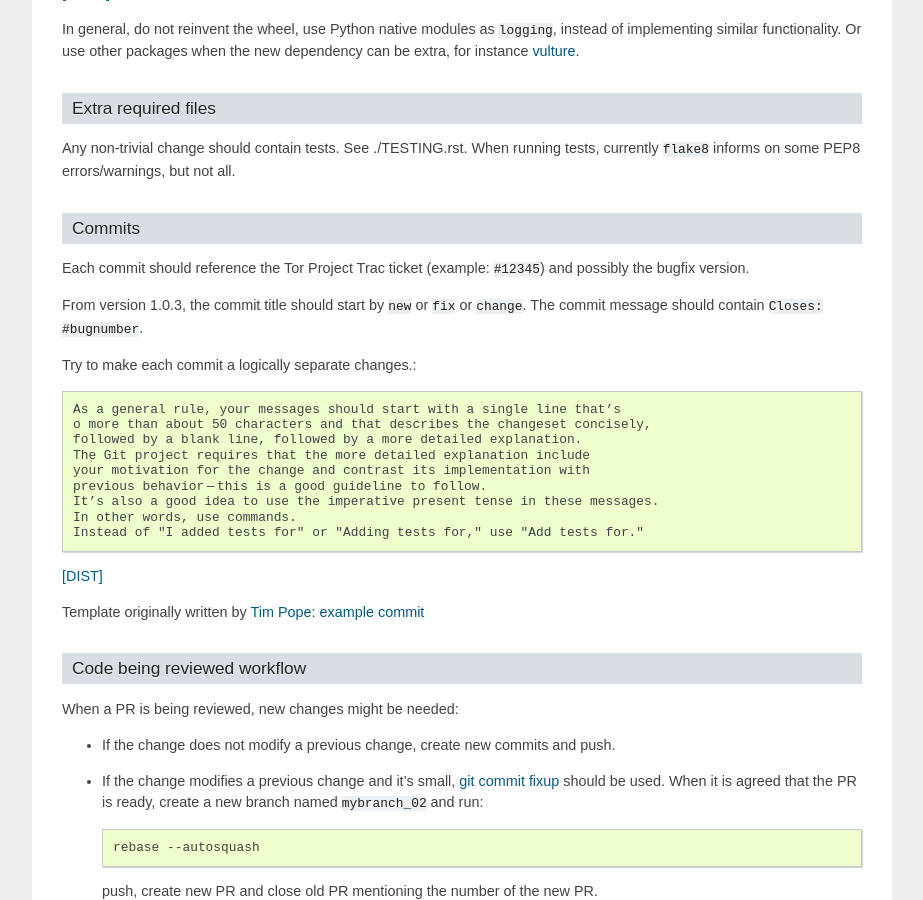
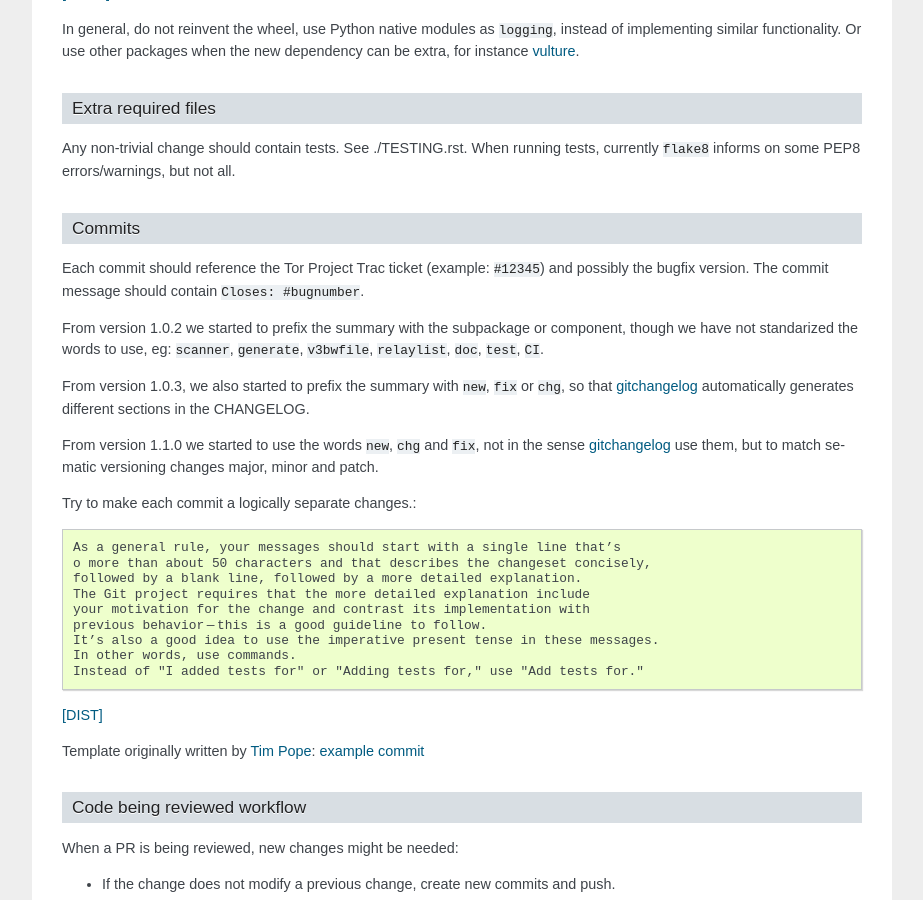
Before and after one commit to torproject/sbws, a Sphinx documentation site: the page built from docs/source/contributing.rst, in a window 1280 px wide and 900 px high, scrolled down 1832 px. Shown: the whole window, without its empty margins (198-1121 px from the left). Built offline with Sphinx 7.4.7, drawn with Linux system fonts in a browser that asks for light colours; formulas are drawn with MathJax 3; some of the changed text lies outside the part shown.

Commit message:
fix: doc: Start using release script later
Change the version from which the release script is used.
Also explain the prefixes used in the commits.

Closes #29294

```diff
--- a/docs/source/contributing.rst
+++ b/docs/source/contributing.rst
@@ -135,9 +135,19 @@
 
 Each commit should reference the Tor Project Trac ticket (example: ``#12345``)
 and possibly the bugfix version.
+The commit message should contain ``Closes: #bugnumber``.
 
-From version 1.0.3, the commit title should start by ``new`` or ``fix`` or
-``change``. The commit message should contain ``Closes: #bugnumber``.
+From version 1.0.2 we started to prefix the summary with the subpackage or
+component, though we have not standarized the words to use, eg: ``scanner``,
+``generate``, ``v3bwfile``, ``relaylist``, ``doc``, ``test``, ``CI``.
+
+From version 1.0.3, we also started to prefix the summary with ``new``,
+``fix`` or ``chg``, so that `gitchangelog`_ automatically generates different
+sections in the CHANGELOG.
+
+From version 1.1.0 we started to use the words ``new``, ``chg`` and ``fix``,
+not in the sense `gitchangelog`_ use them, but to match sematic versioning
+changes major, minor and patch.
 
 Try to make each commit a logically separate changes.::
 
@@ -261,7 +271,10 @@
 Each entry should reference the Tor Project Trac ticket (example: ``#12345``)
 and possibly the bugfix version.
 Until version 1.0.2 we have followed `keep a changelog`_ format.
-From version 1.0.3, run ``./scripts/maint/release.py`` to create new releases.
+
+From version 1.1.x, run ``./scripts/maint/release.py`` to create new releases.
+It uses `gitchangelog`_ to automatically add new CHANGELOG entries from the
+commits' messages.
 
 .. _commit-msg:
 
@@ -299,3 +312,4 @@
 .. _`keep a changelog`: https://keepachangelog.com/en/1.0.0/
 .. _`semantic versioning`: https://semver.org/
 .. _`vulture`: https://pypi.org/project/vulture/
+.. _`gitchangelog`: https://github.com/vaab/gitchangelog
```
